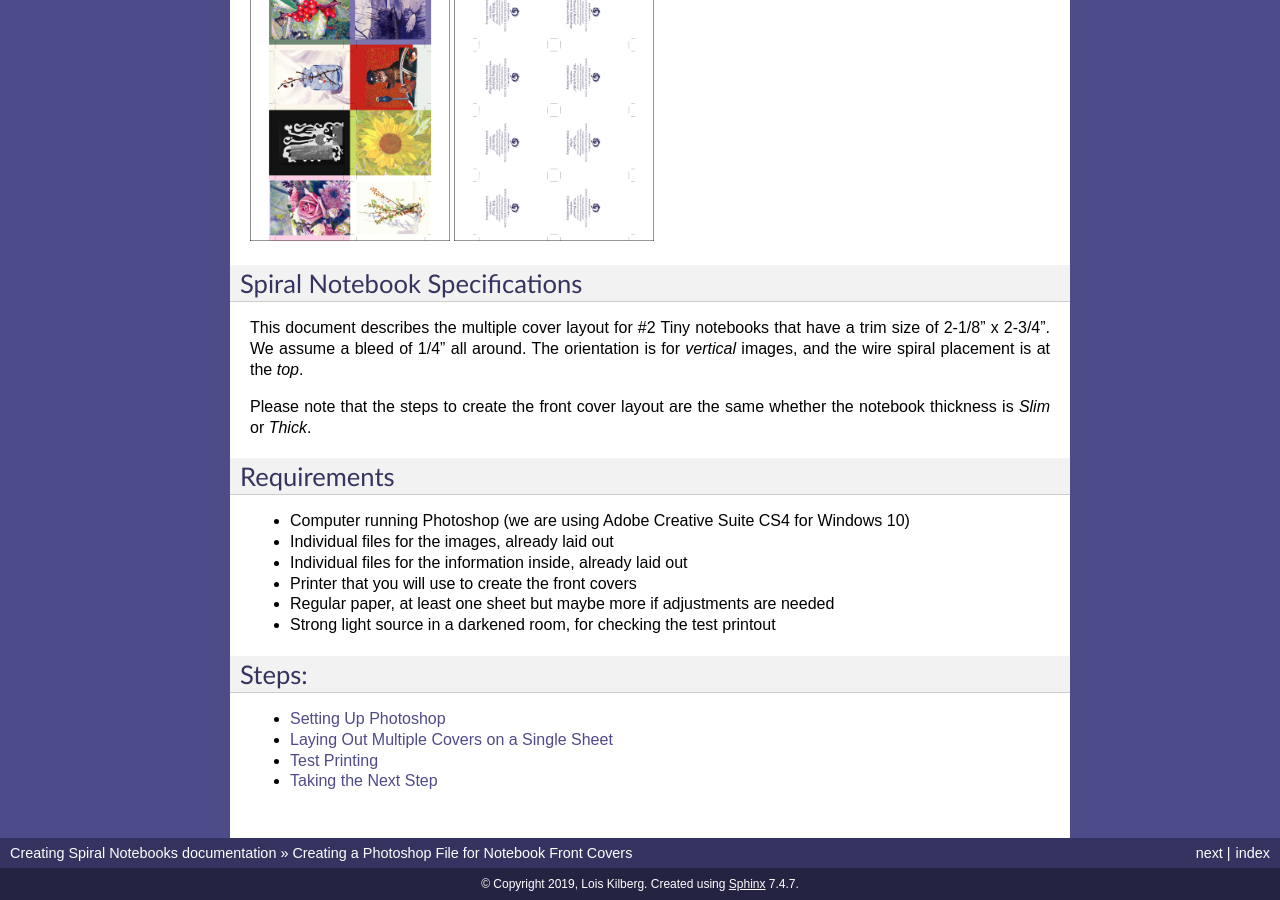
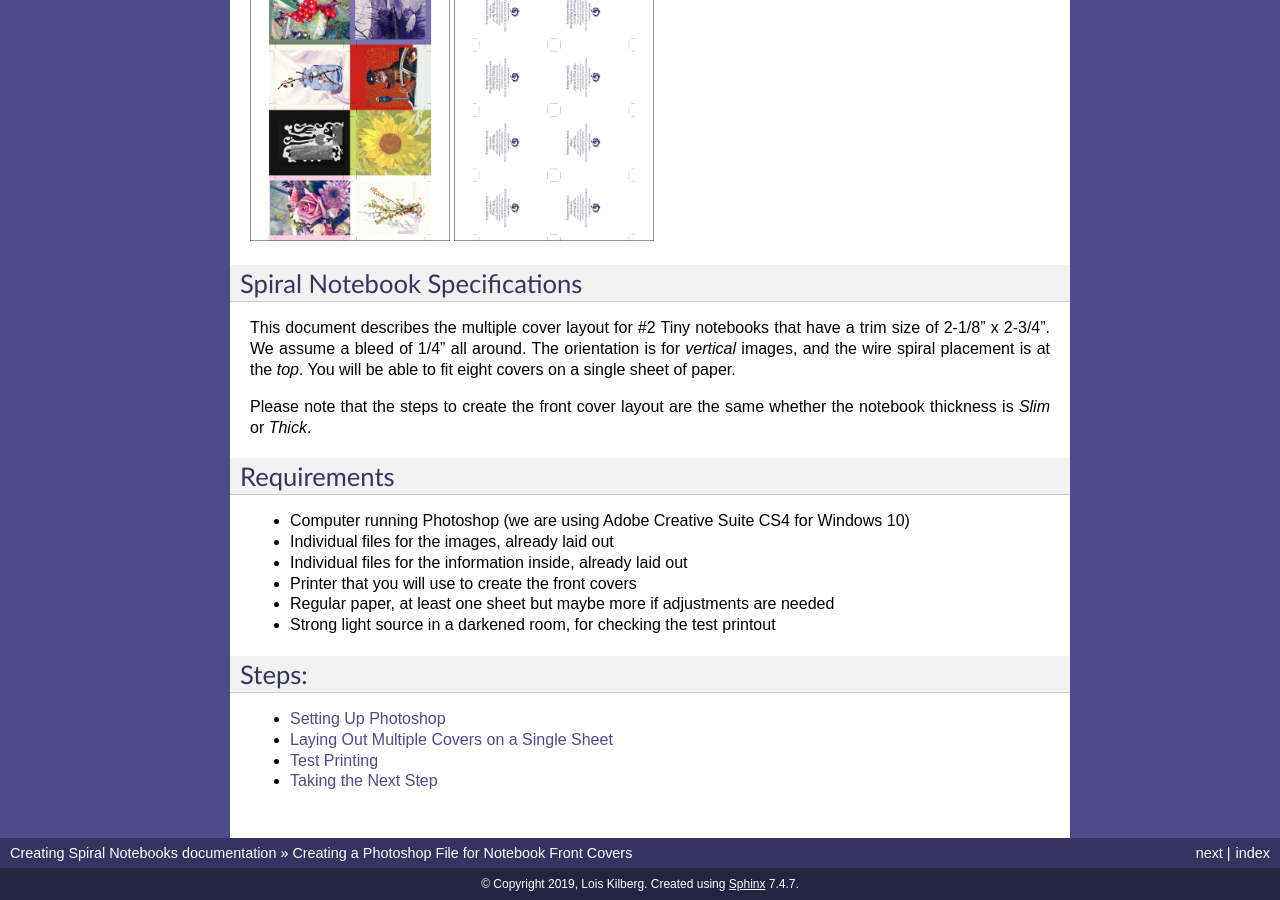
Before and after one commit to loiskilberg/FinalProject, a Sphinx documentation site: the page built from source/index.rst, in a window 1280 px wide and 900 px high, scrolled down 778 px. Built offline with Sphinx 7.4.7, drawn with Linux system fonts in a browser that asks for light colours.

Commit message:
add that 8 covers can fit on a page

```diff
--- a/source/index.rst
+++ b/source/index.rst
@@ -31,7 +31,7 @@
 Spiral Notebook Specifications
 ==============================
 
-This document describes the multiple cover layout for #2 |szNm2| notebooks that have a trim size of |szTrimShort2| x |szTrimLong2|. We assume a bleed of 1/4" all around. The orientation is for *vertical* images, and the wire spiral placement is at the *top*.
+This document describes the multiple cover layout for #2 |szNm2| notebooks that have a trim size of |szTrimShort2| x |szTrimLong2|. We assume a bleed of 1/4" all around. The orientation is for *vertical* images, and the wire spiral placement is at the *top*. You will be able to fit eight covers on a single sheet of paper.
 
 Please note that the steps to create the front cover layout are the same whether the notebook thickness is |Thin| or |Chunky|.
 
```
